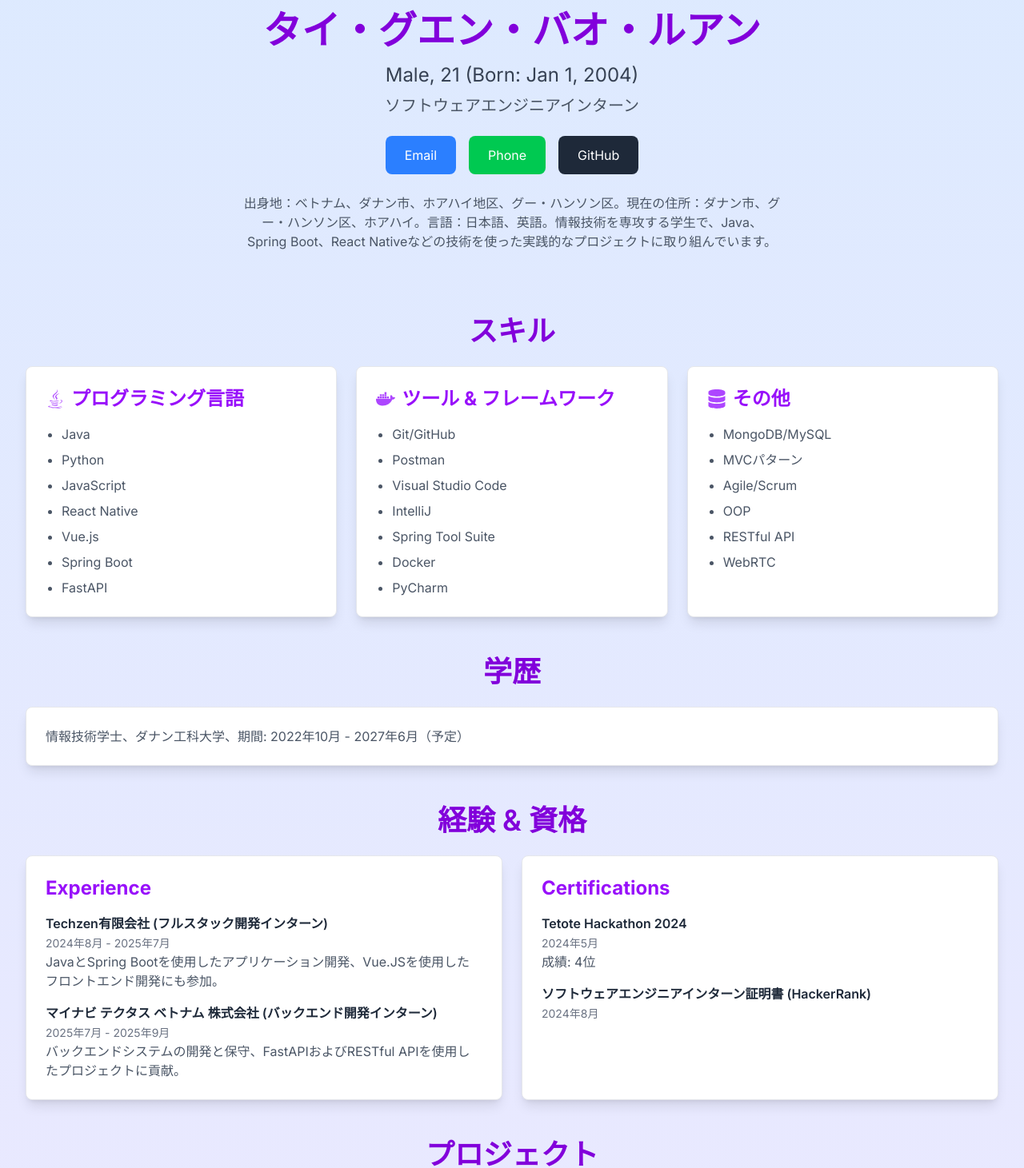
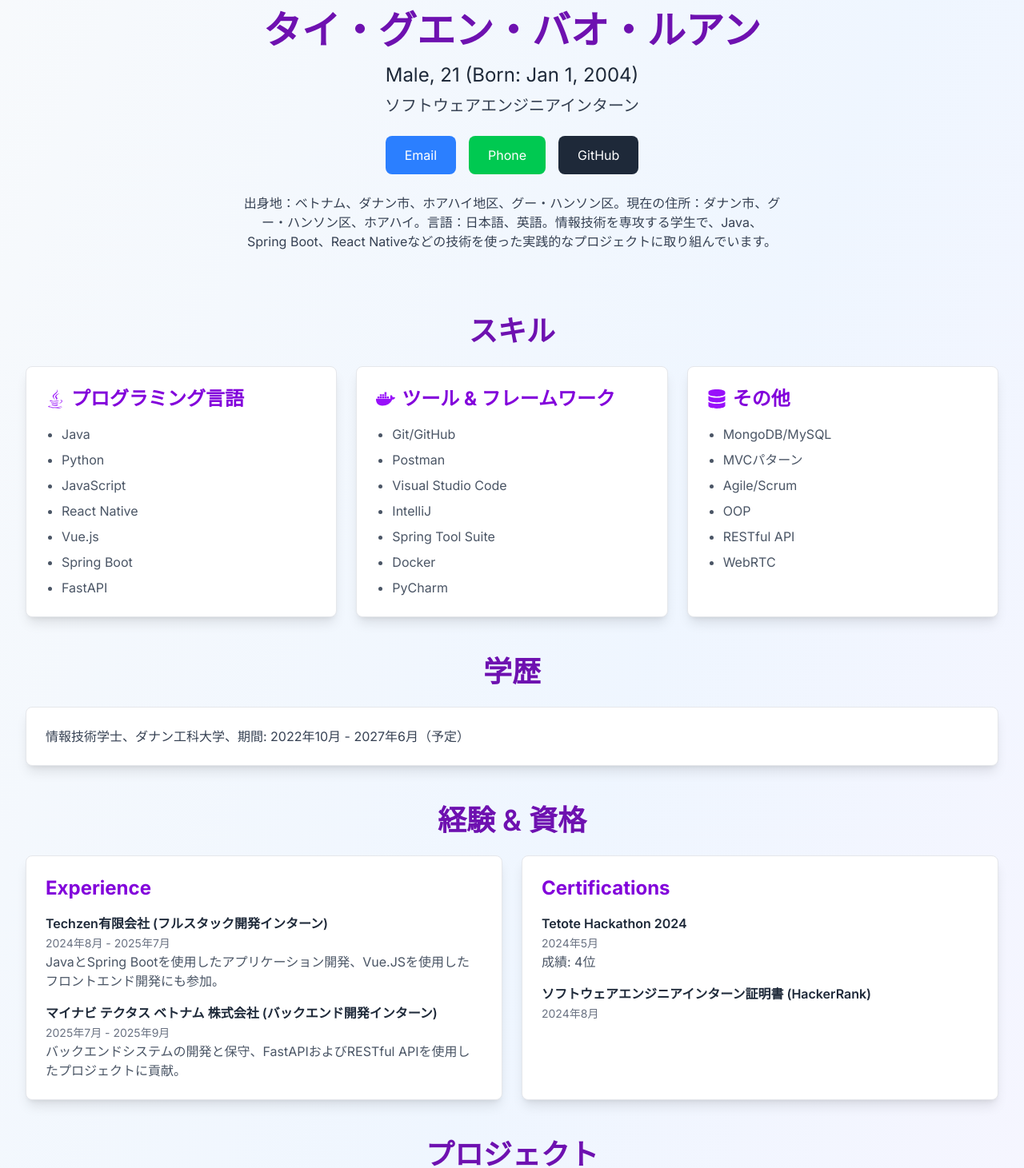
Before and after one commit to luana2322/Portfolio, a Next.js app: page / in a window 1280 px wide. Shown: the part 335-1796 px from the top of the page at 80% size. Built offline with nearby package versions, Linux system fonts and the light colour scheme.

Commit message:
fix: improve color contrast in light mode

```diff
--- a/app/page.tsx
+++ b/app/page.tsx
@@ -220,7 +220,7 @@ export default function Home() {
   }
 
   return (
-    <main className={`${darkMode ? "bg-gray-900 text-gray-100" : "bg-gradient-to-b from-blue-100 to-purple-100 text-gray-800"} min-h-screen p-8 transition-colors duration-300`}>
+    <main className={`${darkMode ? "bg-gray-900 text-gray-100" : "bg-gradient-to-br from-slate-50 via-blue-50 to-purple-50 text-gray-900"} min-h-screen p-8 transition-colors duration-300`}>
       {/* Navbar */}
       <nav className={`fixed top-0 left-0 right-0 ${darkMode ? "bg-gray-800/90 text-gray-100" : "bg-white/80 text-gray-800"} backdrop-blur-md p-4 flex justify-between items-center shadow-md transition-colors duration-300`}>
         <h1 className="text-2xl font-bold text-purple-600 dark:text-purple-300 dark:[text-shadow:_0_1px_2px_rgba(0,0,0,0.3)]">{title}</h1>
@@ -256,15 +256,15 @@ export default function Home() {
         className="text-center py-20"
       >
         <Image src="/images/profile.png" alt={title} width={150} height={150} className="rounded-full mx-auto mb-4 border-4 border-purple-500 dark:border-purple-300" />
-        <h1 className="text-5xl font-bold text-purple-700 dark:text-purple-300 dark:[text-shadow:_0_1px_3px_rgba(0,0,0,0.4)] mb-4">{title}</h1>
-        <p className="text-2xl mb-2 text-gray-700 dark:text-gray-200">Male, 21 (Born: Jan 1, 2004)</p>
-        <p className="text-xl mb-6 text-gray-600 dark:text-gray-300">{role}</p>
+        <h1 className="text-5xl font-bold text-purple-800 dark:text-purple-300 dark:[text-shadow:_0_1px_3px_rgba(0,0,0,0.4)] mb-4">{title}</h1>
+        <p className="text-2xl mb-2 text-gray-800 dark:text-gray-200">Male, 21 (Born: Jan 1, 2004)</p>
+        <p className="text-xl mb-6 text-gray-700 dark:text-gray-300">{role}</p>
         <div className="flex justify-center space-x-4 mb-6">
           <a href="mailto:[your-email@example.com]" className={`${darkMode ? "bg-blue-600 hover:bg-blue-500" : "bg-blue-500 hover:bg-blue-600"} text-white px-6 py-3 rounded-lg hover:scale-105 transition transform`}>Email</a>
           <a href="tel:[your-phone]" className={`${darkMode ? "bg-green-600 hover:bg-green-500" : "bg-green-500 hover:bg-green-600"} text-white px-6 py-3 rounded-lg hover:scale-105 transition transform`}>Phone</a>
           <a href="https://github.com/luana2322" className={`${darkMode ? "bg-gray-700 hover:bg-gray-600" : "bg-gray-800 hover:bg-gray-700"} text-white px-6 py-3 rounded-lg hover:scale-105 transition transform`}>GitHub</a>
         </div>
-        <p className="max-w-2xl mx-auto text-gray-600 dark:text-gray-300">{about}</p>
+        <p className="max-w-2xl mx-auto text-gray-700 dark:text-gray-300">{about}</p>
       </motion.section>
 
       {/* Skills */}
@@ -275,22 +275,22 @@ export default function Home() {
         transition={{ duration: 0.8 }}
         className="mb-12"
       >
-        <h2 className="text-4xl font-semibold text-purple-700 dark:text-purple-300 mb-6 text-center">{skillsTitle}</h2>
+        <h2 className="text-4xl font-semibold text-purple-800 dark:text-purple-300 mb-6 text-center">{skillsTitle}</h2>
         <div className="grid grid-cols-1 md:grid-cols-3 gap-6">
           <div className={`${darkMode ? "bg-gray-800 border-gray-700" : "bg-white border-gray-200"} p-6 rounded-lg shadow-lg hover:scale-105 transition border`}>
-            <h3 className="text-2xl font-bold mb-4 flex items-center text-purple-600 dark:text-purple-300"><FaJava className="mr-2 text-purple-500 dark:text-purple-300" /> {skills.lang}</h3>
+            <h3 className="text-2xl font-bold mb-4 flex items-center text-purple-700 dark:text-purple-300"><FaJava className="mr-2 text-purple-600 dark:text-purple-300" /> {skills.lang}</h3>
             <ul className="list-disc pl-5 space-y-2 text-gray-600 dark:text-gray-300">
               {skills.items[0].map((skill, index) => <li key={index}>{skill}</li>)}
             </ul>
           </div>
           <div className={`${darkMode ? "bg-gray-800 border-gray-700" : "bg-white border-gray-200"} p-6 rounded-lg shadow-lg hover:scale-105 transition border`}>
-            <h3 className="text-2xl font-bold mb-4 flex items-center text-purple-600 dark:text-purple-300"><FaDocker className="mr-2 text-purple-500 dark:text-purple-300" /> {skills.tools}</h3>
+            <h3 className="text-2xl font-bold mb-4 flex items-center text-purple-700 dark:text-purple-300"><FaDocker className="mr-2 text-purple-600 dark:text-purple-300" /> {skills.tools}</h3>
             <ul className="list-disc pl-5 space-y-2 text-gray-600 dark:text-gray-300">
               {skills.items[1].map((skill, index) => <li key={index}>{skill}</li>)}
             </ul>
           </div>
           <div className={`${darkMode ? "bg-gray-800 border-gray-700" : "bg-white border-gray-200"} p-6 rounded-lg shadow-lg hover:scale-105 transition border`}>
-            <h3 className="text-2xl font-bold mb-4 flex items-center text-purple-600 dark:text-purple-300"><FaDatabase className="mr-2 text-purple-500 dark:text-purple-300" /> {skills.other}</h3>
+            <h3 className="text-2xl font-bold mb-4 flex items-center text-purple-700 dark:text-purple-300"><FaDatabase className="mr-2 text-purple-600 dark:text-purple-300" /> {skills.other}</h3>
             <ul className="list-disc pl-5 space-y-2 text-gray-600 dark:text-gray-300">
               {skills.items[2].map((skill, index) => <li key={index}>{skill}</li>)}
             </ul>
@@ -306,9 +306,9 @@ export default function Home() {
         transition={{ duration: 0.8 }}
         className="mb-12"
       >
-        <h2 className="text-4xl font-semibold text-purple-700 dark:text-purple-300 mb-6 text-center">{educationTitle}</h2>
+        <h2 className="text-4xl font-semibold text-purple-800 dark:text-purple-300 mb-6 text-center">{educationTitle}</h2>
         <div className={`${darkMode ? "bg-gray-800 border-gray-700" : "bg-white border-gray-200"} p-6 rounded-lg shadow-lg border`}>
-          <p className="text-gray-600 dark:text-gray-300">{education}</p>
+          <p className="text-gray-700 dark:text-gray-300">{education}</p>
         </div>
       </motion.section>
 
@@ -320,10 +320,10 @@ export default function Home() {
         transition={{ duration: 0.8 }}
         className="mb-12"
       >
-        <h2 className="text-4xl font-semibold text-purple-700 dark:text-purple-300 mb-6 text-center">{experienceTitle}</h2>
+        <h2 className="text-4xl font-semibold text-purple-800 dark:text-purple-300 mb-6 text-center">{experienceTitle}</h2>
         <div className="grid grid-cols-1 md:grid-cols-2 gap-6">
           <div className={`${darkMode ? "bg-gray-800 border-gray-700" : "bg-white border-gray-200"} p-6 rounded-lg shadow-lg border`}>
-            <h3 className="text-2xl font-bold mb-4 text-purple-600 dark:text-purple-300">Experience</h3>
+            <h3 className="text-2xl font-bold mb-4 text-purple-700 dark:text-purple-300">Experience</h3>
             <ul className="space-y-4 text-gray-600 dark:text-gray-300">
               {experience.map((exp, index) => (
                 <li key={index}>
@@ -335,7 +335,7 @@ export default function Home() {
             </ul>
           </div>
           <div className={`${darkMode ? "bg-gray-800 border-gray-700" : "bg-white border-gray-200"} p-6 rounded-lg shadow-lg border`}>
-            <h3 className="text-2xl font-bold mb-4 text-purple-600 dark:text-purple-300">Certifications</h3>
+            <h3 className="text-2xl font-bold mb-4 text-purple-700 dark:text-purple-300">Certifications</h3>
             <ul className="space-y-4 text-gray-600 dark:text-gray-300">
               {certifications.map((cert, index) => (
                 <li key={index}>
@@ -357,7 +357,7 @@ export default function Home() {
         transition={{ duration: 0.8 }}
         className="mb-12"
       >
-        <h2 className="text-4xl font-semibold text-purple-700 dark:text-purple-300 mb-6 text-center">{projectsTitle}</h2>
+        <h2 className="text-4xl font-semibold text-purple-800 dark:text-purple-300 mb-6 text-center">{projectsTitle}</h2>
         <div className="grid grid-cols-1 md:grid-cols-2 gap-6">
           {projects.map((project, index) => (
             <motion.div
@@ -374,8 +374,8 @@ export default function Home() {
                 />
               </div>
               <h3 className="text-2xl font-bold mb-2 text-gray-800 dark:text-gray-50 dark:[text-shadow:_0_1px_2px_rgba(0,0,0,0.3)] font-semibold">{project.name}</h3>
-              <p className="mb-2 text-gray-600 dark:text-gray-300">Tech: {project.tech}</p>
-              <p className="text-gray-600 dark:text-gray-300">{project.desc}</p>
+              <p className="mb-2 text-gray-700 dark:text-gray-300">Tech: {project.tech}</p>
+              <p className="text-gray-700 dark:text-gray-300">{project.desc}</p>
               <div className="mt-auto space-x-4">
                 <a href={project.link} className="text-blue-500 dark:text-blue-400 hover:underline">GitHub</a>
                 {project.demo && <a href={project.demo} className="text-blue-500 dark:text-blue-400 hover:underline">Demo</a>}
```
